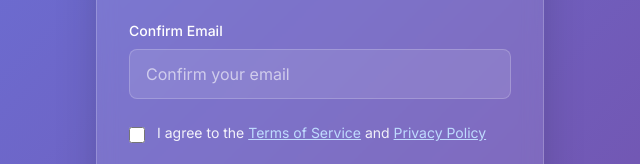
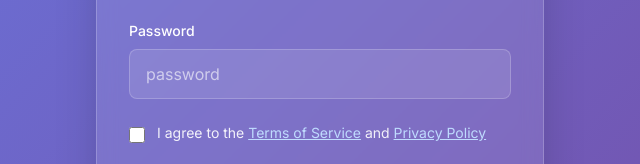
Before and after one commit to nikita09-lab/DSA-Visualizer, a plain HTML site: page frontend/signup.html in a window 1280 px wide. Shown: the part 504-668 px from the top of the page, 320-960 px from the left. Drawn offline with nearby package versions, Linux system fonts and the light colour scheme; files whose address does not match are found by name.

Commit message:
password

```diff
--- a/frontend/signup.html
+++ b/frontend/signup.html
@@ -3,7 +3,7 @@
 <head>
     <meta charset="UTF-8">
     <meta name="viewport" content="width=device-width, initial-scale=1.0">
-    <title>Authentication System</title>
+    <title>REGISTRATION PAGE</title>
     <script src="https://cdn.tailwindcss.com"></script>
     <style>
         @import url('https://fonts.googleapis.com/css2?family=Inter:wght@300;400;500;600;700&display=swap');
@@ -54,7 +54,7 @@
         <div class="flex justify-center mb-6">
             <div class="glass-effect rounded-full p-1 flex space-x-1">
                 <button onclick="showPage('signup')" id="signupTab" class="px-4 py-2 rounded-full text-sm font-medium transition-all duration-200 bg-white text-purple-700">Sign Up</button>
-                <button onclick="showPage('signin')" id="signinTab" class="px-4 py-2 rounded-full text-sm font-medium transition-all duration-200 text-white hover:bg-white/10">Sign In</button>
+                <button onclick="showPage('Login')" id="LoginTab" class="px-4 py-2 rounded-full text-sm font-medium transition-all duration-200 text-white hover:bg-white/10">Sign In</button>
                 <button onclick="showPage('forgot')" id="forgotTab" class="px-4 py-2 rounded-full text-sm font-medium transition-all duration-200 text-white hover:bg-white/10">Reset</button>
             </div>
         </div>
@@ -124,14 +124,14 @@
                     </div>
 
                     <div>
-                        <label for="signupConfirmEmail" class="block text-sm font-medium text-white mb-2">Confirm Email</label>
+                        <label for="signupPassword" class="block text-sm font-medium text-white mb-2">Password</label>
                         <input
-                            type="email"
-                            id="signupConfirmEmail"
-                            name="confirmEmail"
+                            type="password"
+                            id="signupPassword"
+                            name="password"
                             required
                             class="input-focus w-full px-4 py-3 bg-white/10 border border-white/20 rounded-lg text-white placeholder-white/60 transition-all duration-200"
-                            placeholder="Confirm your email"
+                            placeholder="password"
                         >
                     </div>
 
@@ -425,10 +425,6 @@
             const username = formData.get('username');
 
             // Validation
-            if (email !== confirmEmail) {
-                showMessage('error', 'Email addresses do not match. Please check and try again.');
-                return;
-            }
 
             if (fullName.length < 2) {
                 showMessage('error', 'Please enter your full name.');
```
